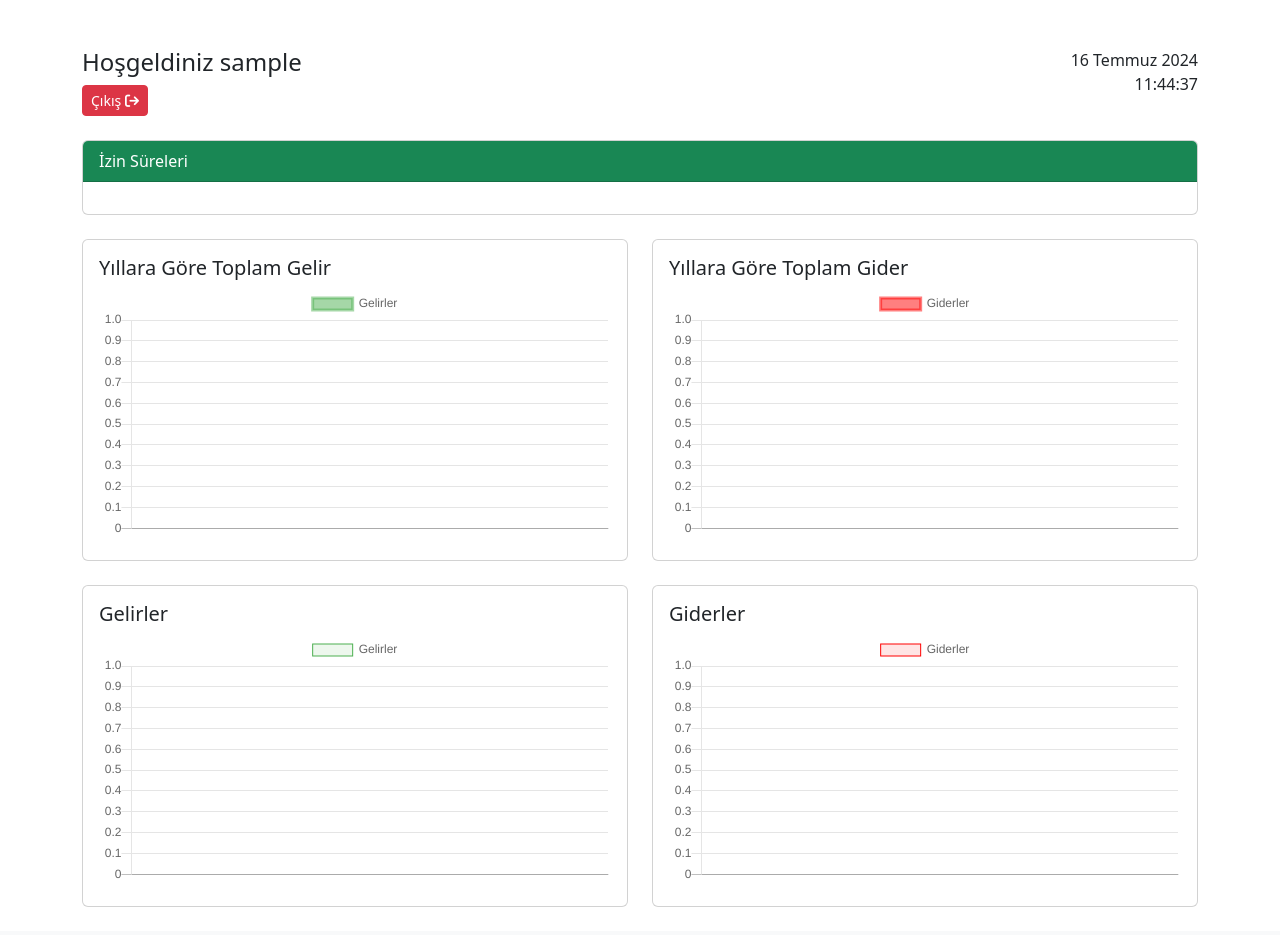
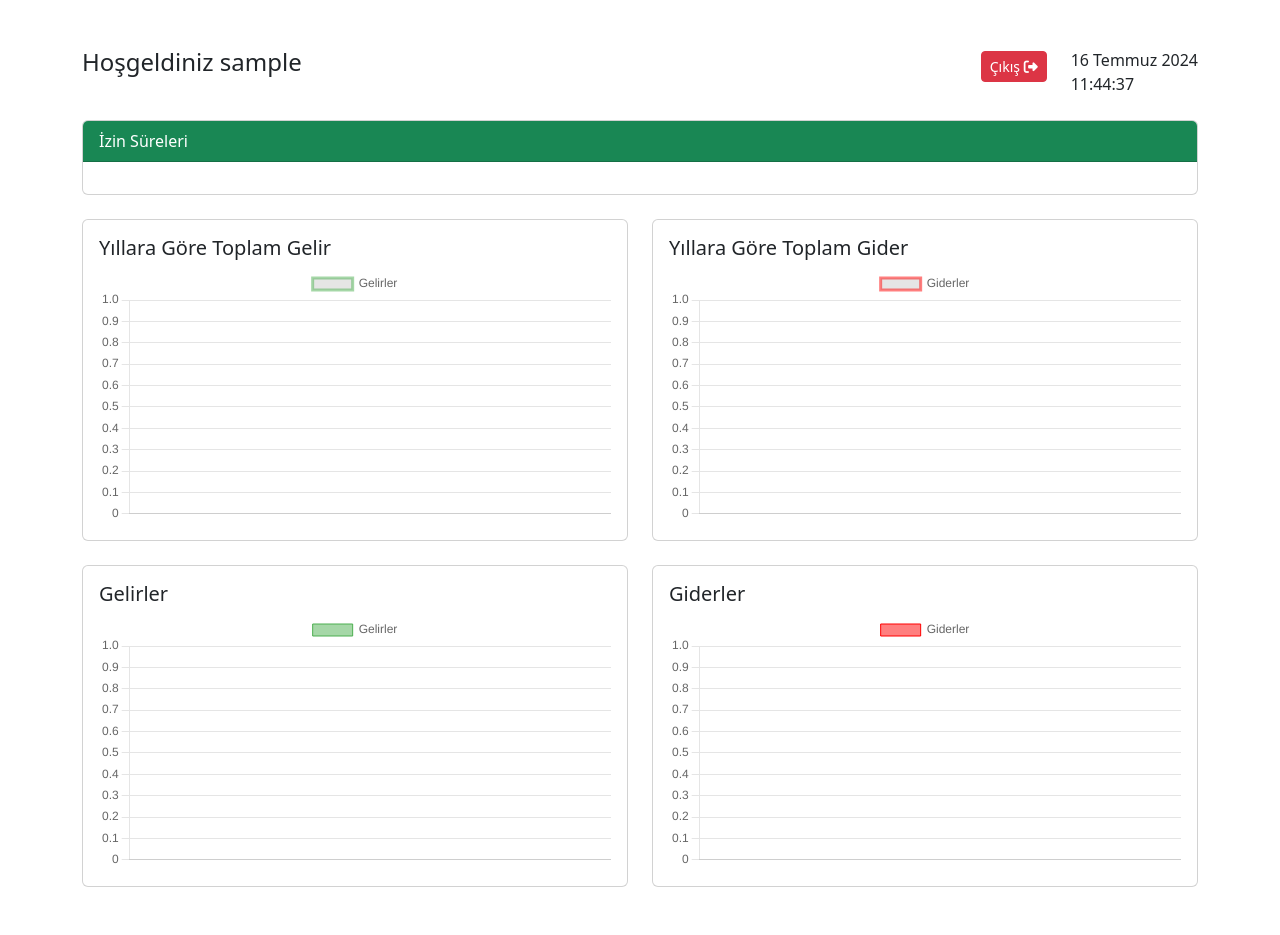
Before and after one commit to Efedrkoglu/PersonelKayitPHP, a PHP site: page /pages/home.php in a window 1280 px wide. Shown: the part 56-991 px from the top of the page. Before the commit the page ends 963 px from the top, so only its background shows below. Run offline with PHP 8.4, Linux system fonts and the light colour scheme; the visitor is signed in with stand-in values (Sample User, id 1); data that the repository does not hold is empty; some libraries are stand-ins or nearby versions.

Commit message:
buton yer değişikliği ve şekil değişikiliği

```diff
--- a/pages/home.php
+++ b/pages/home.php
@@ -3,18 +3,21 @@
 <?php include '../code/DbQuerries.php'?>
 <?php include('../code/CheckAuthorized.php')?>
 <?php $personels = selectLeavePersonel();?>
-<script src="https://cdnjs.cloudflare.com/ajax/libs/Chart.js/2.9.4/Chart.js"></script>
+<script src="https://cdn.jsdelivr.net/npm/chart.js"></script>
 
+
+
+<link rel="stylesheet" href="styles.css">
 <div class="container mt-5">
 
     <div class="row mb-4">
         <div class="col">
+            <div class="d-flex justify-content-between align-items-center">
                 <h4>Hoşgeldiniz <?php echo $_SESSION['username'];?></h4>
-            <div>
-                <a href="../logout.php" class="btn btn-danger btn-sm" style="font-weigth: bold;">Çıkış <i class="fa-solid fa-arrow-right-from-bracket"></i></a>
+                <a href="../logout.php" class="btn btn-danger btn-sm">Çıkış <i class="fas fa-sign-out-alt"></i></a>
             </div>
         </div>
-        <div class="col text-end">
+        <div class="col-auto">
             <div class="datetime-container">
                 <div class="date" id="date"></div>
                 <div class="time" id="time"></div>
@@ -31,8 +34,8 @@
                 </div>
                 <div class="card-body">
                     <ul class="list-group">
+                        <?php foreach($personels as $personel): ?>
                             <?php
-                            foreach($personels as $personel) {
                                 $izinBaslangic = new DateTime($personel->getIzinBaslangic());
                                 $izinBitis = new DateTime($personel->getIzinBitis());
                                 $interval = $izinBaslangic->diff($izinBitis);
@@ -40,50 +43,49 @@
 
                                 $formattedIzinBaslangic = $izinBaslangic->format('d-m-Y');
                                 $formattedIzinBitis = $izinBitis->format('d-m-Y');
-
-                                echo "<li class='list-group-item'>" . $personel->getAd() . " " . $personel->getSoyad() .
-                                " şu tarihlerde " . $formattedIzinBaslangic . "/" . $formattedIzinBitis . " " . ($izinSuresi + 1) . " gün izinli</li>";
-                            }
                             ?>
+                            <li class="list-group-item">
+                                <strong><?php echo $personel->getAd() . " " . $personel->getSoyad(); ?></strong> şu tarihlerde
+                                <?php echo $formattedIzinBaslangic . "/" . $formattedIzinBitis . " " . ($izinSuresi + 1) . " gün izinli"; ?>
+                            </li>
+                        <?php endforeach; ?>
                     </ul>
                 </div>
             </div>
         </div>
     </div>
 
+
     <div class="row mb-4">
-        <div class="col">
+        <div class="col-md-6 mb-4">
             <div class="card">
                 <div class="card-body">
                     <h5 class="card-title">Yıllara Göre Toplam Gelir</h5>
-                    <canvas id="grafikGelirler" style="width:100%;max-width:700px"></canvas>
+                    <canvas id="grafikGelirler" style="max-width:100%;"></canvas>
                 </div>
             </div>
         </div>
-        <div class="col">
+        <div class="col-md-6 mb-4">
             <div class="card">
                 <div class="card-body">
                     <h5 class="card-title">Yıllara Göre Toplam Gider</h5>
-                    <canvas id="grafikGiderler" style="width:100%;max-width:700px"></canvas>
+                    <canvas id="grafikGiderler" style="max-width:100%;"></canvas>
                 </div>
             </div>
         </div>
-    </div>
-
-    <div class="row mb-4">
-        <div class="col">
+        <div class="col-md-6 mb-4">
             <div class="card">
                 <div class="card-body">
                     <h5 class="card-title">Gelirler</h5>
-                    <canvas id="grafikGelirler2" style="width:100%;max-width:700px"></canvas>
+                    <canvas id="grafikGelirler2" style="max-width:100%;"></canvas>
                 </div>
             </div>
         </div>
-        <div class="col">
+        <div class="col-md-6 mb-4">
             <div class="card">
                 <div class="card-body">
                     <h5 class="card-title">Giderler</h5>
-                    <canvas id="grafikGiderler2" style="width:100%;max-width:700px"></canvas>
+                    <canvas id="grafikGiderler2" style="max-width:100%;"></canvas>
                 </div>
             </div>
         </div>
@@ -137,11 +139,9 @@
             },
             options: {
                 scales: {
-                    yAxes: [{
-                        ticks: {
+                    y: {
                         beginAtZero: true
                     }
-                    }]
                 }
             }
         });
@@ -168,11 +168,9 @@
             },
             options: {
                 scales: {
-                    yAxes: [{
-                        ticks: {
+                    y: {
                         beginAtZero: true
                     }
-                    }]
                 }
             }
         });
@@ -191,20 +189,17 @@
                 labels: names,
                 datasets: [{
                     label: 'Gelirler',
-                    fill: false,
-                    data: gelirler,
-                    backgroundColor: 'rgba(76, 175, 80, 0.1)',
+                    backgroundColor: 'rgba(76, 175, 80, 0.5)',
                     borderColor: 'rgb(76, 175, 80)',
-                    borderWidth: 1
+                    borderWidth: 1,
+                    data: gelirler
                 }]
             },
             options: {
                 scales: {
-                    yAxes: [{
-                        ticks: {
+                    y: {
                         beginAtZero: true
                     }
-                    }]
                 }
             }
         });
@@ -223,25 +218,21 @@
                 labels: names,
                 datasets: [{
                     label: 'Giderler',
-                    fill: false,
-                    data: giderler,
-                    backgroundColor: 'rgba(255,0,0, 0.1)',
-                    borderColor: 'rgb(255,0,0)',
-                    borderWidth: 1
+                    backgroundColor: 'rgba(255, 0, 0, 0.5)',
+                    borderColor: 'rgb(255, 0, 0)',
+                    borderWidth: 1,
+                    data: giderler
                 }]
             },
             options: {
                 scales: {
-                    yAxes: [{
-                        ticks: {
+                    y: {
                         beginAtZero: true
                     }
-                    }]
                 }
             }
         });
     }
-
 
     function updateDateTime() {
         const dateElement = document.getElementById('date');
@@ -256,8 +247,8 @@
             hour: '2-digit', minute: '2-digit', second: '2-digit', ...options
         });
 
-        dateElement.innerHTML = dateFormatter.format(now);
-        timeElement.innerHTML = timeFormatter.format(now);
+        dateElement.textContent = dateFormatter.format(now);
+        timeElement.textContent = timeFormatter.format(now);
     }
 
     setInterval(updateDateTime, 1000);
```
Lines whose indentation alone changed are shown as unchanged.
